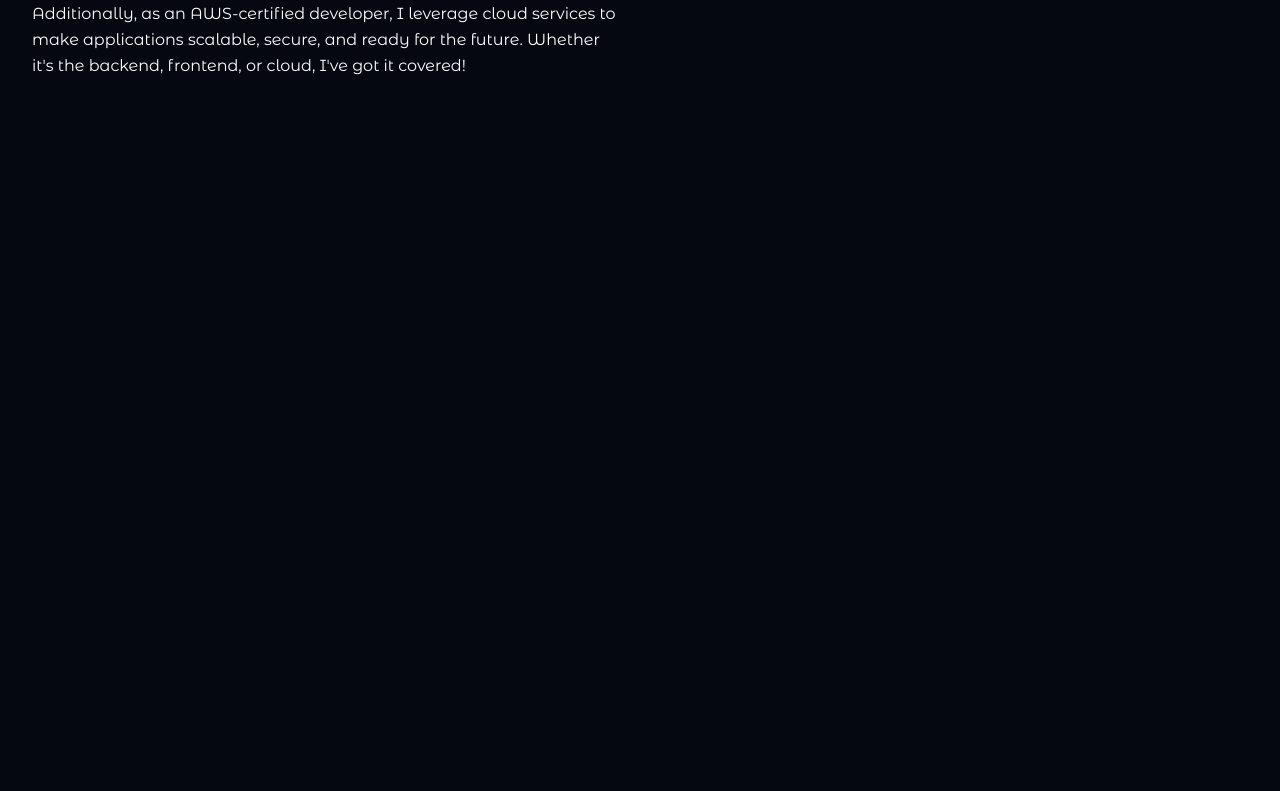
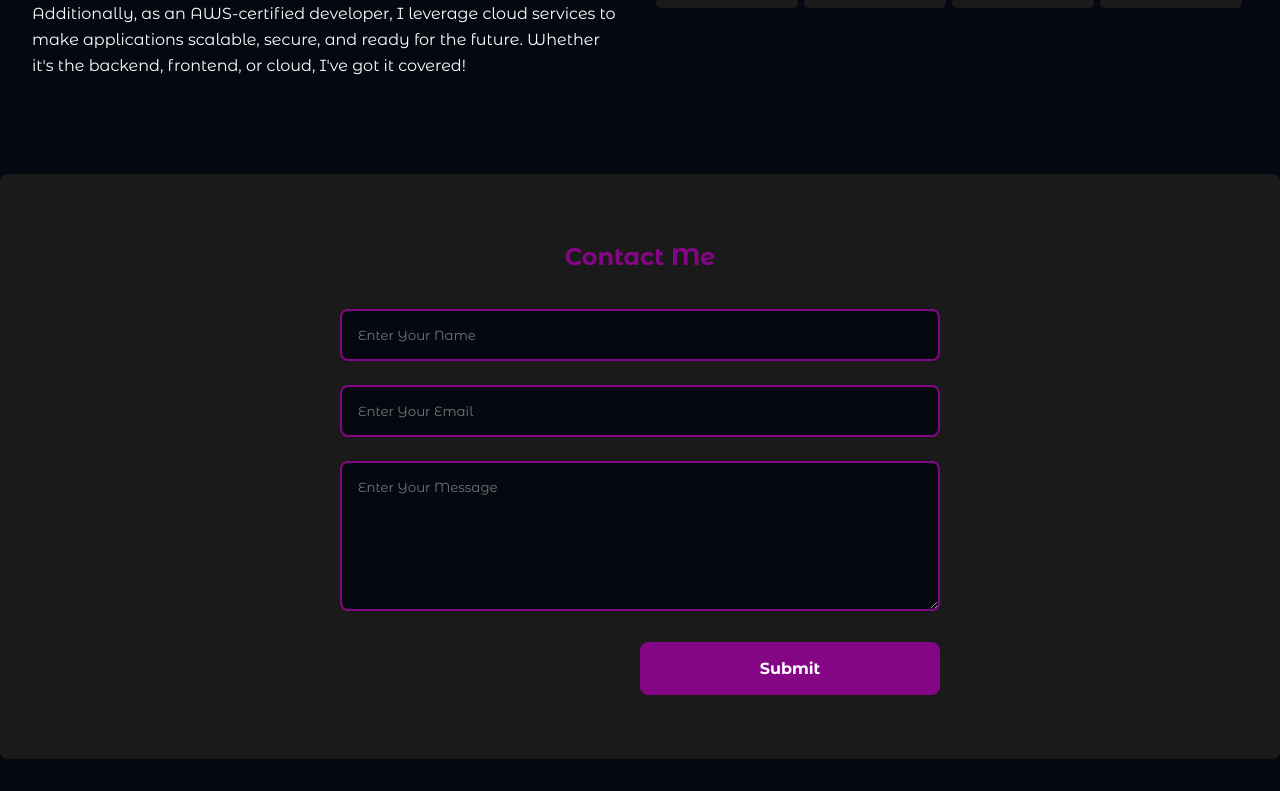
Before and after one commit to dhanushetty24/portfolio, a Next.js app: page / in a window 1280 px wide. Shown: the part 791-1582 px from the top of the page. Before the commit the page ends 933 px from the top, so only its background shows below. Built offline with nearby package versions, Linux system fonts and the light colour scheme.

Commit message:
Changes added

```diff
--- /dev/null
+++ b/src/components/ContactForm.tsx
@@ -0,0 +1,60 @@
+import { useState } from 'react';
+import styles from '../styles/Contact.module.css';
+
+const ContactForm: React.FC = () => {
+  const [formData, setFormData] = useState({ name: '', email: '', message: '' });
+
+  const handleChange = (e: React.ChangeEvent<HTMLInputElement | HTMLTextAreaElement>) => {
+    setFormData({ ...formData, [e.target.name]: e.target.value });
+  };
+
+  const handleSubmit = (e: React.FormEvent) => {
+    e.preventDefault();
+    console.log(formData);
+  };
+
+  return (
+    <section className={styles.contactSection}>
+      <h2>Contact Me</h2>
+      <form onSubmit={handleSubmit} className={styles.form}>
+        <div>
+          <input
+            type="text"
+            name="name"
+            placeholder="Enter Your Name"
+            value={formData.name}
+            onChange={handleChange}
+            className={styles.input}
+            required
+          />
+        </div>
+        <div>
+          <input
+            type="email"
+            name="email"
+            placeholder="Enter Your Email"
+            value={formData.email}
+            onChange={handleChange}
+            className={styles.input}
+            required
+          />
+        </div>
+        <div>
+          <textarea
+            name="message"
+            placeholder="Enter Your Message"
+            value={formData.message}
+            onChange={handleChange}
+            className={styles.textarea}
+            required
+          />
+        </div>
+        <div className= {styles.alignButton}>
+          <button type="submit" className={styles.submitBtn}>Submit</button>
+        </div>
+      </form>
+    </section>
+  );
+};
+
+export default ContactForm;
--- a/src/pages/index.tsx
+++ b/src/pages/index.tsx
@@ -1,5 +1,6 @@
 import AboutMe from "@/components/AboutMe";
 import Banner from "@/components/Banner";
+import ContactForm from "@/components/ContactForm";
 import Navbar from "@/components/Navbar";
 
 const Home: React.FC = () => {
@@ -8,6 +9,7 @@ const Home: React.FC = () => {
       <Navbar />
       <Banner />
       <AboutMe />
+      <ContactForm />
     </main>
   );
 };
--- a/src/styles/AboutMe.module.css
+++ b/src/styles/AboutMe.module.css
@@ -8,7 +8,6 @@
 .tools {
   display: flex;
   justify-content: space-between;
-  /* align-items: center; */
   flex-wrap: wrap;
 }
 
@@ -38,4 +37,5 @@
   margin-bottom: 8px;
   border-radius: 5px;
   color: rgb(132, 6, 132);
+  font-size: 20px;
 }
--- /dev/null
+++ b/src/styles/Contact.module.css
@@ -0,0 +1,60 @@
+.contactSection {
+  padding: 4rem 2rem;
+  background-color: #1a1a1a;
+  border-radius: 8px;
+  color: white;
+  margin: 2rem 0;
+}
+
+.contactSection h2 {
+  text-align: center;
+  margin-bottom: 2rem;
+}
+
+.form {
+  display: flex;
+  flex-direction: column;
+  gap: 1.5rem;
+  max-width: 600px;
+  margin: 0 auto;
+}
+
+.input, .textarea {
+  padding: 1rem;
+  background-color: #050810;
+  border: 2px solid rgb(132, 6, 132);
+  color: white;
+  border-radius: 8px;
+  width: 100%;
+}
+
+.textarea {
+  resize: vertical;
+  min-height: 150px;
+}
+
+.alignButton {
+  text-align: right;
+}
+
+.submitBtn {
+  padding: 1rem 2rem;
+  font-size: 1rem;
+  background-color: rgb(132, 6, 132);
+  color: rgb(255, 255, 255);
+  border-radius: 8px;
+  border-style: solid;
+  border-color: rgb(132, 6, 132);
+  border-width: 1px;
+  cursor: pointer;
+  transition: all 0.3s ease-in-out;
+  width: 50%;
+}
+
+.submitBtn:hover {
+  background-color: rgb(255, 255, 255);
+  border-style: solid;
+  border-color: rgb(132, 6, 132);
+  color: rgb(132, 6, 132);
+  border-width: .5px;
+}
--- a/src/styles/globals.css
+++ b/src/styles/globals.css
@@ -37,6 +37,12 @@ body {
   color: white;
   font-family: 'Montserrat Alternates', sans-serif;
   line-height: 1.6;
+}
+
+button,
+input,
+textarea {
+  font-family: 'Montserrat Alternates', sans-serif;
 }
 
 /* Utility classes */
```
